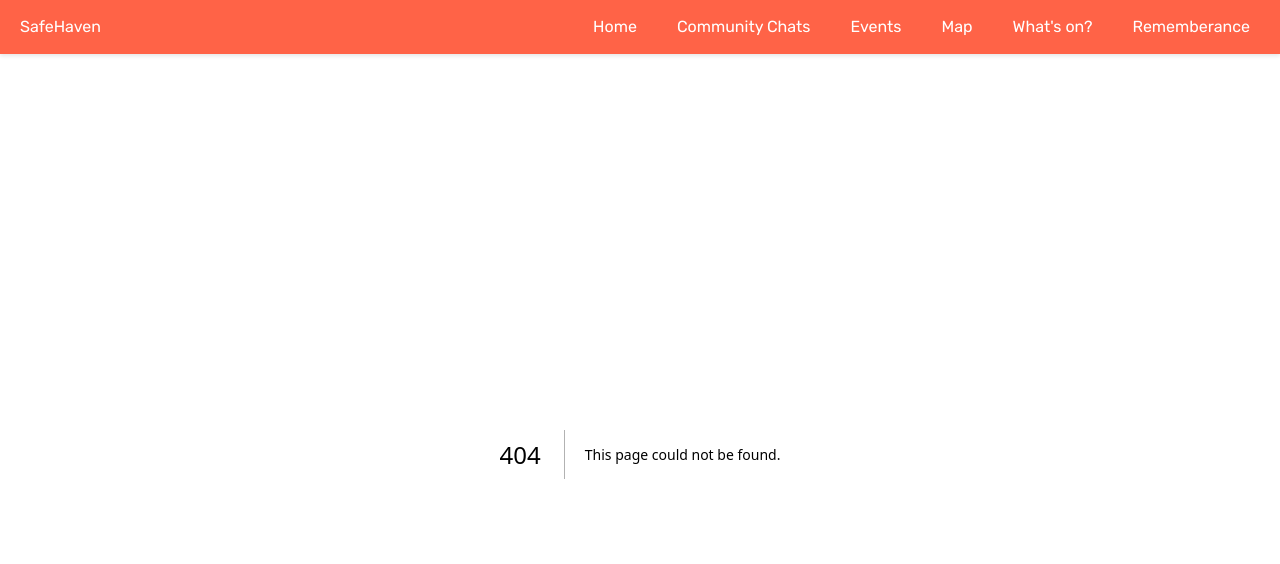
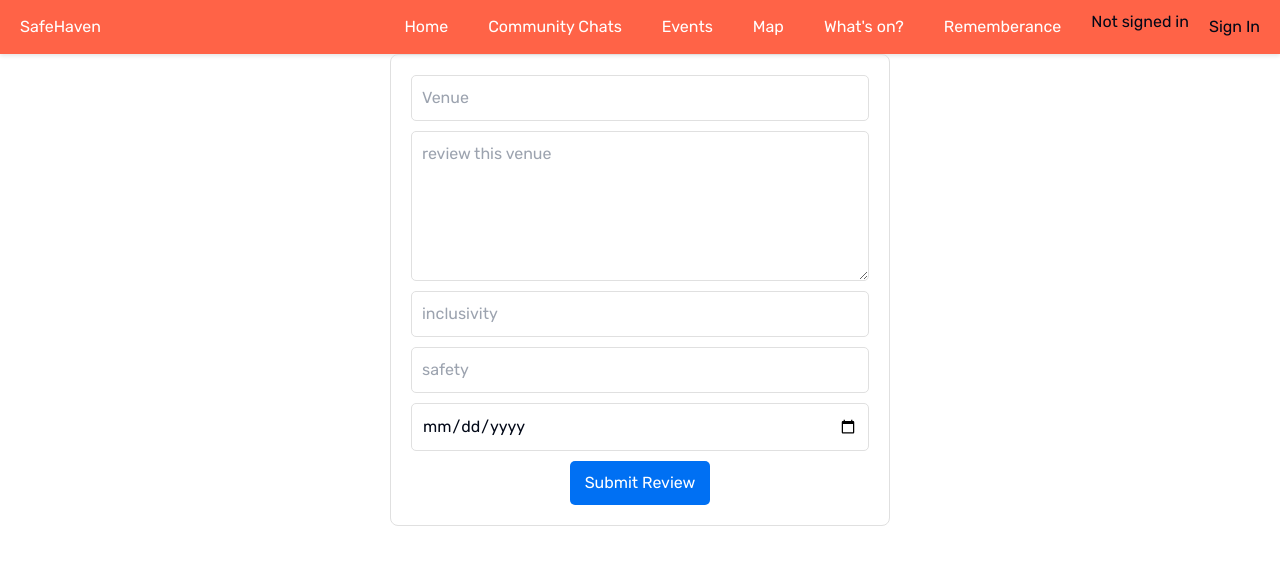
Before and after one commit to msionut28/safeHaven, a Next.js app: page /reviews in a window 1280 px wide. Before the commit this address had no page. Shown: the top 564 px of the page. Built offline with nearby package versions, Linux system fonts and the light colour scheme; no server answers.

Commit message:
tuesday, sign in working

```diff
--- a/app/MainChat/AuthPage/AuthPage.css
+++ b/app/MainChat/AuthPage/AuthPage.module.css
@@ -1,6 +1,6 @@
 
 @import url('https://fonts.googleapis.com/css2?family=Courgette&family=Libre+Baskerville:ital@1&family=Russo+One&family=Skranji:wght@700&display=swap');
-body {
+.body {
   background-image: url('https://t4.ftcdn.net/jpg/04/93/70/73/240_F_493707399_EqlZkAcNT4Hli5yE28d5T4eoPH2OVtgJ.jpg');
   background-repeat: no-repeat;
   background-size: cover;
@@ -16,15 +16,15 @@ body {
   vertical-align: middle;
 }
 
-.form-card {
-  width: 50%;
+.formCard {
+  width: 500%;
   max-width: 350px;
   padding: 0% 25% 0% 25%;
   margin: 0 auto;
 
 }
 
-.form-title {
+.formTitle {
   font-size: 42px;
   font-family: 'Russo One';
   font-weight: normal;
@@ -33,7 +33,7 @@ body {
   padding-bottom: 12px;
 }
 
-.form-subtitle {
+.formSubtitle {
   font-size: 18px;
   font-family: 'Avenir';
   letter-spacing: 0.5px;
@@ -42,13 +42,13 @@ body {
 }
 
 .auth {
-  position: relative;
-  display: inline-block;
+  display: flex;
+  flex-direction: column;
+  gap: 8px;
   width: 100%;
   padding-bottom: 12px;
 }
-.auth-label {
-  position: absolute;
+.authLabel {
   top: 8px;
   left: 18px;
   font-size: 11px;
@@ -56,7 +56,7 @@ body {
   font-family: Avenir;
   width: 100px;
 }
-.auth-input {
+.authInput {
   background-color: linear-gradient(to bottom, red 0% 14%, orange 14% 28%, yellow 28% 42%, green 42% 56%, blue 56% 70%, indigo 70% 84%, violet 84% 98%);;
   color: linear-gradient(to bottom, red 0% 14%, orange 14% 28%, yellow 28% 42%, green 42% 56%, blue 56% 70%, indigo 70% 84%, violet 84% 98%);;
   font-family: "Avenir";
@@ -68,7 +68,7 @@ body {
   margin-bottom: 12px;
   border-bottom: 3px solid linear-gradient(to bottom, red 0% 14%, orange 14% 28%, yellow 28% 42%, green 42% 56%, blue 56% 70%, indigo 70% 84%, violet 84% 98%);;
 }
-.auth-button {
+.authButton {
   width: 100%;
   height: 53px;
   color: linear-gradient(to bottom, red 0% 14%, orange 14% 28%, yellow 28% 42%, green 42% 56%, blue 56% 70%, indigo 70% 84%, violet 84% 98%);
--- a/app/MainChat/AuthPage/page.jsx
+++ b/app/MainChat/AuthPage/page.jsx
@@ -1,10 +1,12 @@
 'use client'
-import "./AuthPage.css"
+
+import styles from "./AuthPage.module.css"
 
 const AuthPage = (props) => {
   const onSubmit = (e) => {
     e.preventDefault();
     const { value } = e.target[0];
+    console.log(value);
 
     fetch("http://localhost:4000/authenticate", {
       method: "POST",
@@ -24,21 +26,23 @@ const AuthPage = (props) => {
   };
 
   return (
-    <div className="background">
-      <form onSubmit={onSubmit} className="form-card">
-        <div className="form-title">SafeHaven</div>
+    <div className={styles.body}>
+    <div className={styles.background}>
+      <form onSubmit={onSubmit} className={styles.formCard}>
+        <div className={styles.formTitle}>SafeHaven</div>
 
-        <div className="form-subtitle">Join The Community</div>
+        <div className={styles.formSubtitle}>Join The Community</div>
 
-        <div className="auth">
-          <div className="auth-label">Username</div>
-          <input className="auth-input" name="username" />
-          <button className="auth-button" type="submit">
+        <div className={styles.auth}>
+          <div className={styles.authLabel}>Username</div>
+          <input className={styles.authInput} name="username"/>
+          <button className={styles.authButton} type="submit">
             Enter
           </button>
+
         </div>
       </form>
-
+      </div>
     </div>
   );
 };
--- /dev/null
+++ b/app/api/auth/[...nextauth]/route.js
@@ -0,0 +1,15 @@
+import NextAuth from "next-auth";
+import GitHubProvider from "next-auth/providers/github"
+
+export const authOptions = {
+    providers: [
+        GitHubProvider({
+            clientId: process.env.GITHUB_ID ?? "",
+            clientSecret: process.env.GITHUB_SECRET ?? "",
+        }),
+    ],
+};
+
+export const handler = NextAuth(authOptions);
+
+export {handler as GET, handler as POST}
--- a/app/components/Navbar.jsx
+++ b/app/components/Navbar.jsx
@@ -1,7 +1,27 @@
+'use client'
 import React from 'react'
 import Link from "next/link"
 import styles from './Navbar.module.css'
+import { signIn, signOut, useSession } from 'next-auth/react'
 
+function AuthButton (){
+  const { data: session } = useSession();
+
+  if(session) {
+    return (
+      <>
+      {session?.user?.name} <br />
+      <button onClick={()=> signOut()}>Sign Out</button>
+      </>
+    );
+  }
+  return (
+    <>
+  Not signed in <br />
+  <button onClick={()=> signIn()}>Sign In</button>
+  </>
+)
+}
 export default function Navbar() {
   return (
     <nav className={styles.navbar}>
@@ -13,6 +33,7 @@ export default function Navbar() {
         <Link href="/map">Map</Link>
         <Link href="/venues">What's on?</Link>
         <Link href="/remembering-ezzy">Rememberance</Link>
+        <AuthButton />
       </div>
     </nav>
   )
--- /dev/null
+++ b/app/components/SessionProvider.jsx
@@ -0,0 +1,3 @@
+'use client'
+import { SessionProvider} from "next-auth/react"
+export default SessionProvider
--- a/app/layout.jsx
+++ b/app/layout.jsx
@@ -4,6 +4,8 @@ import { Rubik } from 'next/font/google'
 
 //components
 import Navbar from "./components/Navbar"
+import  SessionProvider from "./components/SessionProvider"
+import { GetServerSession, getServerSession } from 'next-auth'
 
 const rubik = Rubik({subsets: ['latin']})
 
@@ -12,12 +14,19 @@ export const metadata = {
   description: ' A safe and inclusive space for LGBTQ+ people'
 }
 
-export default function RootLayout({ children }) {
+export default async function RootLayout({
+  children }) {
+    const session = await getServerSession();
  return (
     <html lang="en">
       <body className={rubik.className}>
+        <SessionProvider session={session}>
+        <main>
         <Navbar />
-      {children}</body>
+      {children}
+        </main>
+        </SessionProvider>
+      </body>
     </html>
   )
 }
--- a/app/remembering-ezzy/page.jsx
+++ b/app/remembering-ezzy/page.jsx
@@ -0,0 +1,7 @@
+import React from 'react'
+
+export default function page() {
+  return (
+    <div>remembering</div>
+  )
+}
--- /dev/null
+++ b/app/reviews/page.jsx
@@ -0,0 +1,90 @@
+'use client'
+import React, { useState } from 'react';
+import styles from './reviews.module.css'
+
+function AddReview() {
+    const [review, setReview] = useState({
+        venue: '',
+        review: '',
+        inclusivity: '',
+        safety: '',
+        date: ''
+    });
+    const [error, setError] = useState('');
+
+    const handleChange = (e) => {
+        const { name, value } = e.target;
+        setReview(prevState => ({ ...prevState, [name]: value }));
+    };
+
+    const handleSubmit = () => {
+        fetch(`http://localhost:4000/AddReview`, {
+            method: "POST",
+            headers: {
+                "Content-Type": "application/json"
+            },
+            body: review,
+        })
+        .then(res => {
+            console.log(res.status);
+            setReview({
+                venue: '',
+                review: '',
+                inclusivity: '',
+                safety: '',
+                date: ''
+            });
+        })
+        .catch(err => setError(err.message));
+    };
+
+
+
+    return (
+        <div className={styles.container}>
+
+            <input
+                name="venue"
+                value={review.venue}
+                onChange={handleChange}
+                placeholder="Venue"
+                className={styles.inputField}
+            />
+            <textarea
+                name="review"
+                value={review.review}
+                onChange={handleChange}
+                placeholder='review this venue'
+                className={styles.textAreaField}
+            ></textarea>
+
+            <input
+                name= "inclusivity"
+                type="number"
+                onChange={handleChange}
+                placeholder='inclusivity'
+                className={styles.inputField}
+            />
+            <input
+                name="safety"
+                type="number"
+                onChange={handleChange}
+                placeholder='safety'
+                className={styles.inputField}
+            />
+            <input
+                name= "date"
+                type="date"
+                onChange={handleChange}
+                placeholder='date'
+                className={styles.inputField}
+            />
+
+            <button onClick={handleSubmit} className={styles.submitButton}>
+                Submit Review
+            </button>
+        </div>
+    );
+}
+
+export default AddReview;
--- /dev/null
+++ b/app/reviews/reviews.module.css
@@ -0,0 +1,37 @@
+.container {
+    display: flex;
+    flex-direction: column;
+    align-items: center;
+    padding: 20px;
+    border: 1px solid #e0e0e0;
+    border-radius: 8px;
+    max-width: 500px;
+    margin: 0 auto;
+}
+
+.inputField, .textAreaField {
+    width: 100%;
+    padding: 10px;
+    margin-bottom: 10px;
+    border: 1px solid #e0e0e0;
+    border-radius: 5px;
+}
+
+.textAreaField {
+    height: 150px;
+    resize: vertical;
+}
+
+.submitButton {
+    padding: 10px 15px;
+    background-color: #0070f3;
+    color: #ffffff;
+    border: none;
+    border-radius: 5px;
+    cursor: pointer;
+    transition: background-color 0.3s ease;
+}
+
+.submitButton:hover {
+    background-color: #0050b3;
+}
--- a/next.config.js
+++ b/next.config.js
@@ -2,7 +2,9 @@
 const nextConfig = {
     env: {
         GOOGLE_PLACES_API_KEY: process.env.GOOGLE_PLACES_API_KEY,
-        CONSUMER_KEY: process.env.CONSUMER_KEY
+        CONSUMER_KEY: process.env.CONSUMER_KEY,
+        GITHUB_ID: process.env.GITHUB_ID ,
+        GITHUB_SECRET: process.env.GITHUB_SECRET,
     },
     // {
     // },
--- a/package.json
+++ b/package.json
@@ -16,6 +16,7 @@
     "fast-levenshtein": "^3.0.0",
     "lucide-react": "^0.291.0",
     "next": "13.5.6",
+    "next-auth": "^4.24.4",
     "react": "^18",
     "react-chat-engine": "^1.11.28",
     "react-chat-engine-advanced": "^0.1.28",
```
Also changed, not shown: 2 other files (tests, documents, lock files or other folders).
